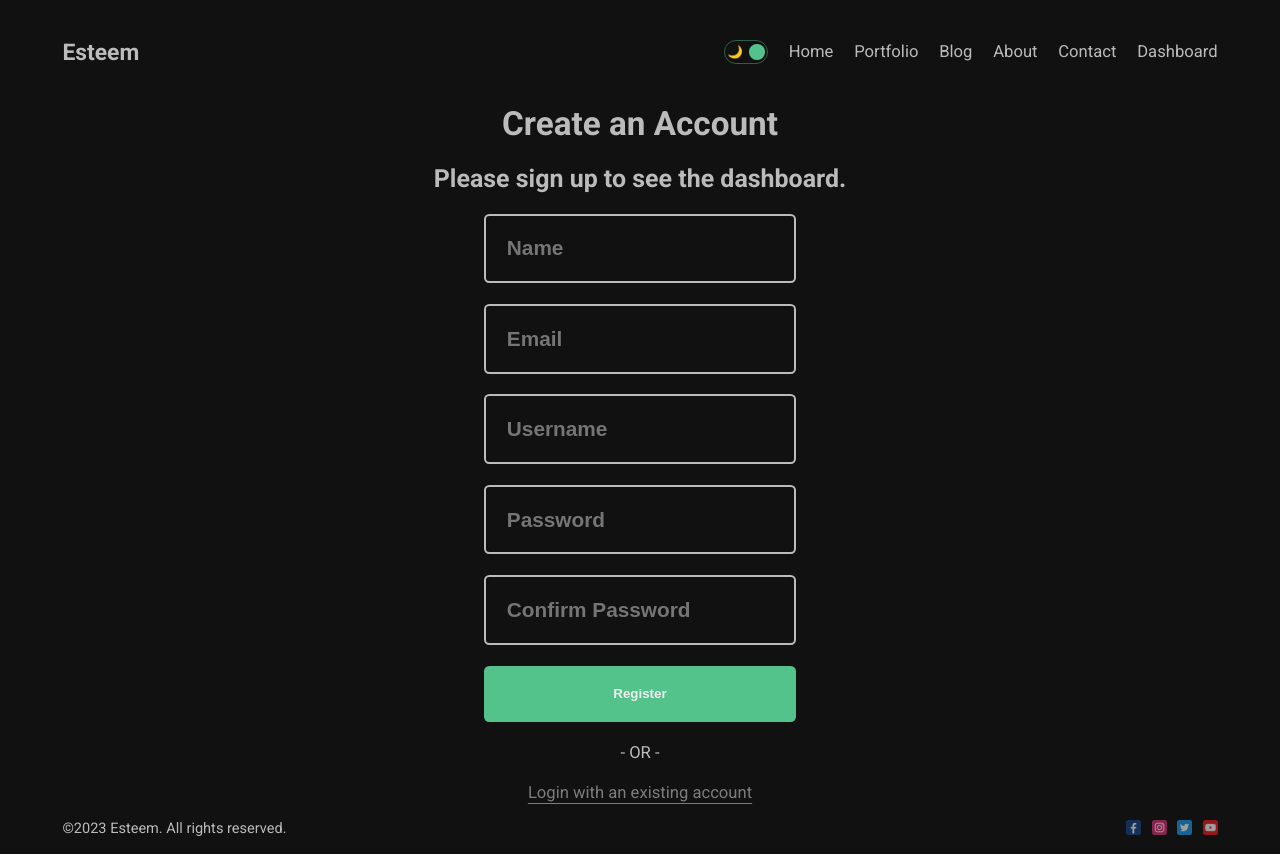
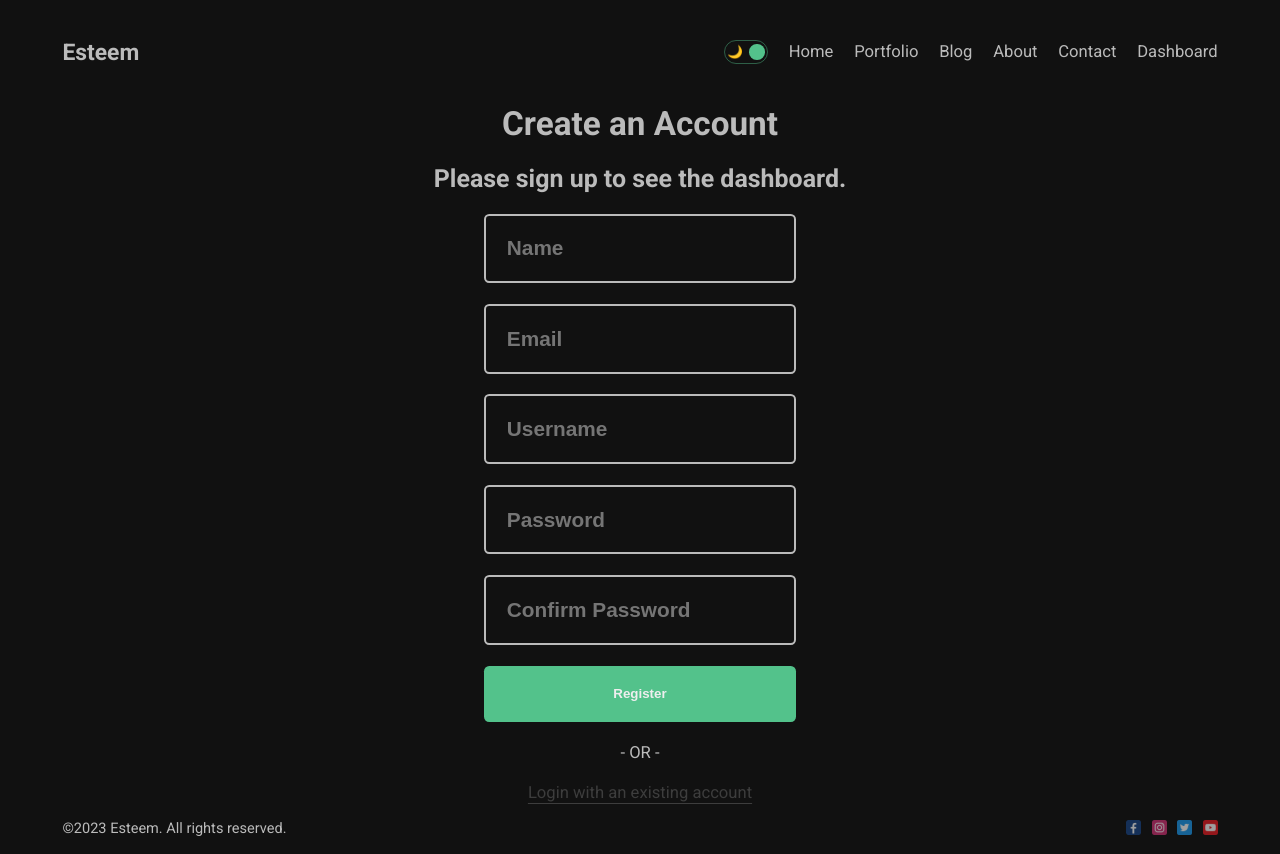
Before and after one commit to esteemayo/next_13, a Next.js app: page /dashboard/register in a window 1280 px wide. In both pictures the pointer is over the link "Login with an existing account". Built offline with nearby package versions, Linux system fonts and the light colour scheme; no server answers.

Commit message:
fix: add styling

```diff
--- a/src/app/dashboard/(auth)/register/page.module.scss
+++ b/src/app/dashboard/(auth)/register/page.module.scss
@@ -55,5 +55,9 @@
     &:active {
       color: currentColor;
     }
+
+    &:hover {
+      color: rgb(61, 61, 61);
+    }
   }
 }
```
